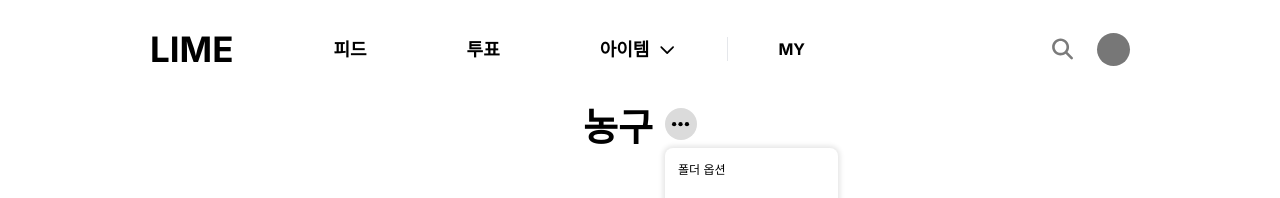
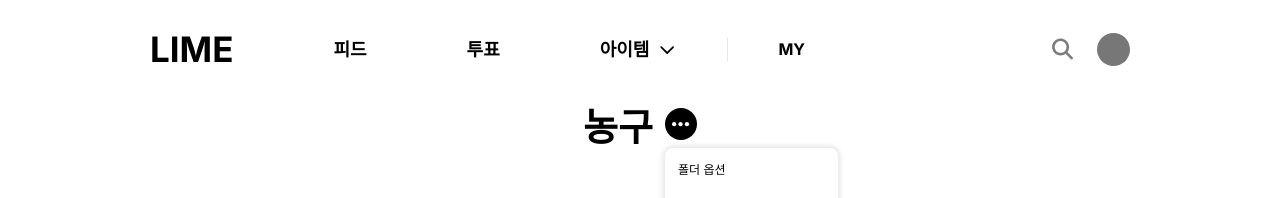
Before and after one commit to uju-in/lime-frontend, a Next.js app: page /saves/1 in a window 1280 px wide. Both pictures are taken after a click on the button 680 px from the left and 124 px from the top of the page. Shown: the top 198 px of the page. Built offline with nearby package versions, Linux system fonts and the light colour scheme.

Commit message:
design: 찜목록 상세 페이지 옵션 선택 UI 보완

```diff
--- a/src/app/(route)/saves/[category]/page.tsx
+++ b/src/app/(route)/saves/[category]/page.tsx
@@ -21,25 +21,26 @@
     <Layout>
       <div className="flex items-center justify-center gap-[12px]">
         <h1 className="text-[38px] font-bold">농구</h1>
-        <div className="relative">
+        <div className="relative" ref={dropdownRef}>
           <button
             type="button"
             onClick={() => {
-              setIsDropdownOpen(true)
+              setIsDropdownOpen((prev) => !prev)
             }}
           >
             <Image
               width={32}
               height={32}
-              src="/image/icon/icon-menu.svg"
+              src={
+                isDropdownOpen
+                  ? '/image/icon/icon-menu_active.svg'
+                  : '/image/icon/icon-menu.svg'
+              }
               alt="menu"
             />
           </button>
           {isDropdownOpen && (
-            <div
-              ref={dropdownRef}
-              className="absolute left-0 top-[40px] h-[157px] w-[173px] rounded-[8px] bg-white p-[13px_6px] shadow-[0px_0px_5.85px_2.25px_rgba(0,0,0,0.10)]"
-            >
+            <div className="absolute left-0 top-[40px] h-[157px] w-[173px] rounded-[8px] bg-white p-[13px_6px] shadow-[0px_0px_5.85px_2.25px_rgba(0,0,0,0.10)]">
               <div className="mb-[10px] pl-[7px] text-[12px]">폴더 옵션</div>
               <ul className="text-[14px] font-medium">
                 <li className="cursor-pointer rounded-[4px] p-[8px_7px] hover:bg-[#DFDFDF]">
```
Also changed, not shown: public/image/icon/icon-menu_active.svg (added).
